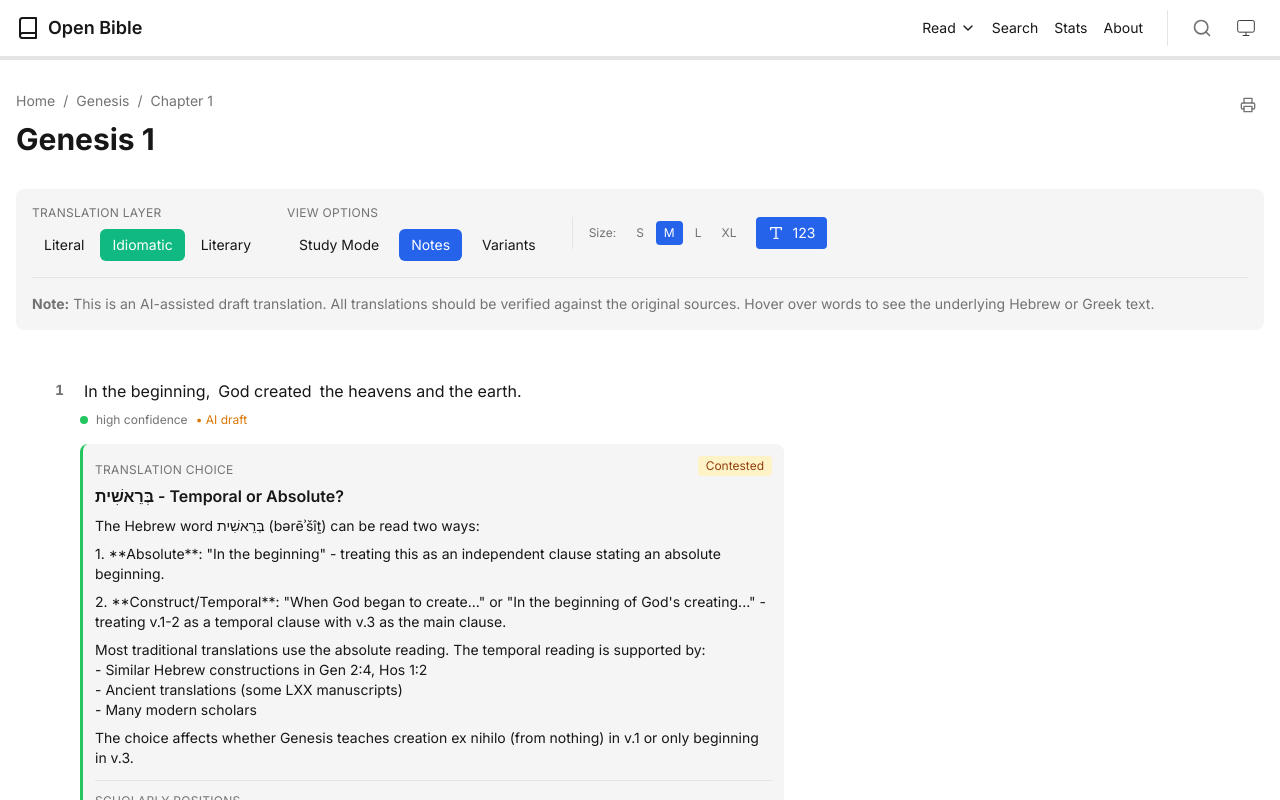
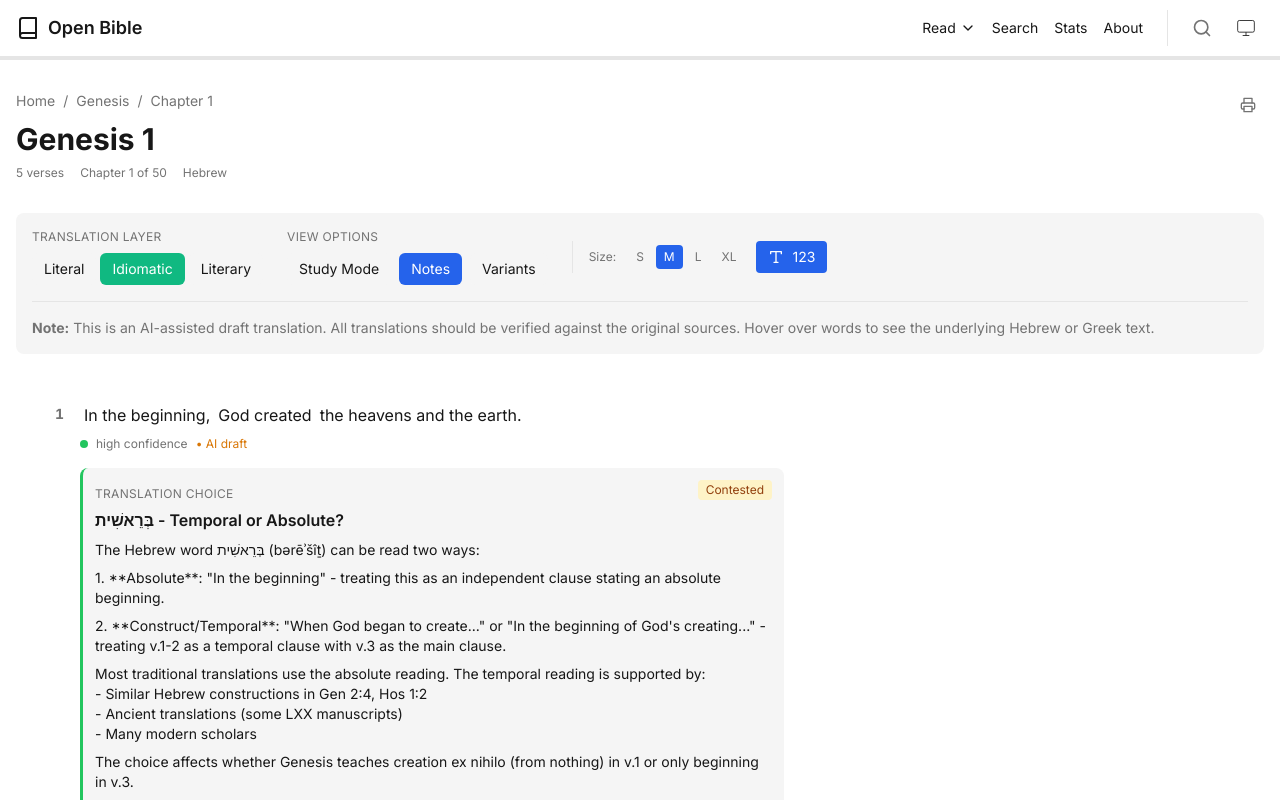
Before and after one commit to jeremiahjordanisaacson/Bible, a Next.js app in the folder apps/web/: page /read/Gen/1 in a window 1280 px wide. Shown: the top 800 px of the page. Built offline with nearby package versions, Linux system fonts and the light colour scheme.

Commit message:
Add chapter info display (verse count, word count)
Shows verse count, word count, chapter position, and source language.
Displayed below chapter title.

```diff
--- a/apps/web/src/app/read/[book]/[chapter]/chapter-content.tsx
+++ b/apps/web/src/app/read/[book]/[chapter]/chapter-content.tsx
@@ -17,6 +17,7 @@ import { VerseNumberToggle, useVerseNumbers } from '@/components/verse-number-to
 import { ReadingProgress } from '@/components/reading-progress';
 import { PrintButton } from '@/components/print-button';
 import { ScrollToTop } from '@/components/scroll-to-top';
+import { ChapterInfo } from '@/components/chapter-info';
 import { fetchChapter, convertToSimpleVerses } from '@/lib/bible-api';
 import { addToReadingHistory } from '@/lib/reading-history';
 
@@ -169,6 +170,14 @@ export function ChapterContent({ bookCode, chapterNum }: ChapterContentProps) {
         <h1 className="text-3xl font-bold">
           {book.name} {chapterNum}
         </h1>
+        <div className="mt-2">
+          <ChapterInfo
+            bookCode={bookCode}
+            chapter={chapterNum}
+            verseCount={richVerses?.length || simpleVerses?.length || 0}
+            wordCount={simpleVerses?.reduce((count, v) => count + v.text.split(/\s+/).length, 0)}
+          />
+        </div>
       </header>
 
       {/* Controls - only show full controls for rich data */}
--- /dev/null
+++ b/apps/web/src/components/chapter-info.tsx
@@ -0,0 +1,28 @@
+'use client';
+
+import { getBook } from '@/data/books-metadata';
+
+interface ChapterInfoProps {
+  bookCode: string;
+  chapter: number;
+  verseCount: number;
+  wordCount?: number;
+}
+
+export function ChapterInfo({ bookCode, chapter, verseCount, wordCount }: ChapterInfoProps) {
+  const book = getBook(bookCode);
+  if (!book) return null;
+
+  return (
+    <div className="flex flex-wrap gap-4 text-xs text-[var(--muted-foreground)]">
+      <span>{verseCount} verses</span>
+      {wordCount && <span>{wordCount.toLocaleString()} words</span>}
+      <span>
+        Chapter {chapter} of {book.chapters}
+      </span>
+      <span className="capitalize">{book.language}</span>
+    </div>
+  );
+}
+
+export default ChapterInfo;
```
